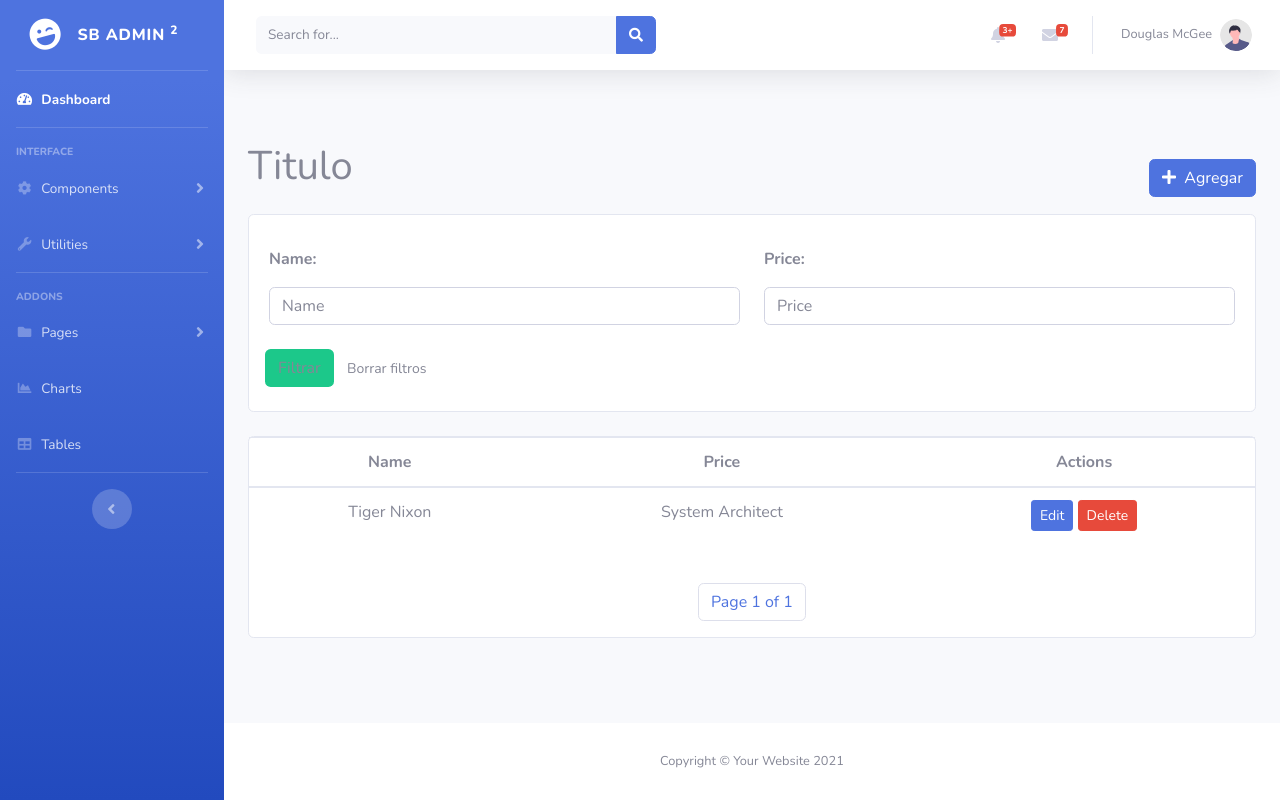
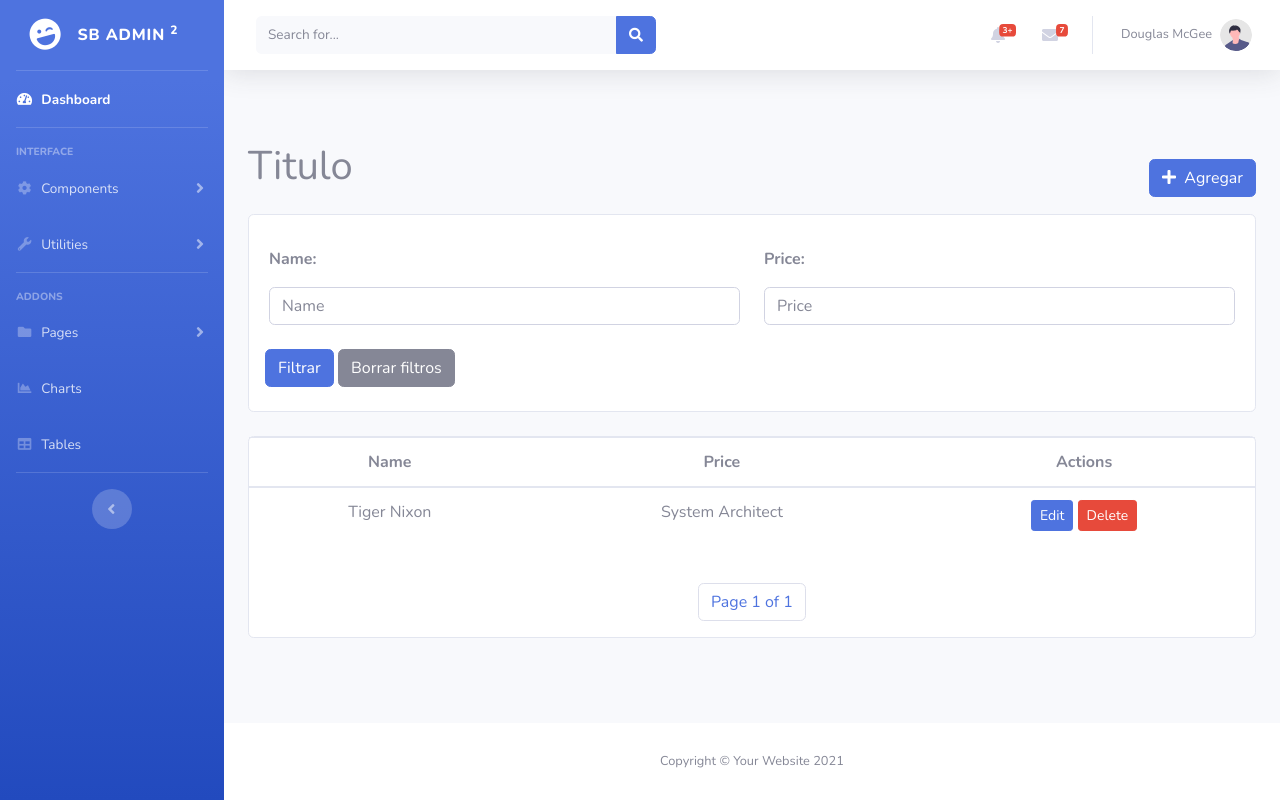
Before and after one commit to Servando-Valdez/citas-django-1, a Django app: page /services/ in a window 1280 px wide. Run offline with Django 5.2, Linux system fonts and the light colour scheme; the visitor is signed in with stand-in values (Sample User, id 1); data that the repository does not hold is empty; some libraries are stand-ins or nearby versions.

Commit message:
filter.html change styles

```diff
--- a/templates/includes/filter.html
+++ b/templates/includes/filter.html
@@ -1,3 +1,4 @@
+
 <div id="" class="card  mb-4">
     <div class="card-body py-3">
         <!-- Filter form -->
@@ -30,9 +31,9 @@
                         {% endfor %}
                     {% endif %}
 
-                        <div id="filter_actions" class="text-end m-0 p-2">
-                            <button class="btn bg-success" type="submit">Filtrar</button>
-                            <a href="{{ request.path }}" class="btn btn-sm reset btn_borrar_filtros"
+                        <div id="" class="text-end m-0 p-2">
+                            <button class="btn btn-primary" type="submit">Filtrar</button>
+                            <a href="{{ request.path }}" class="btn btn-secondary reset"
                                 type="button">
                                 Borrar filtro{% if filter.form.fields|length > 1 %}s{% endif %}
                             </a>
```
